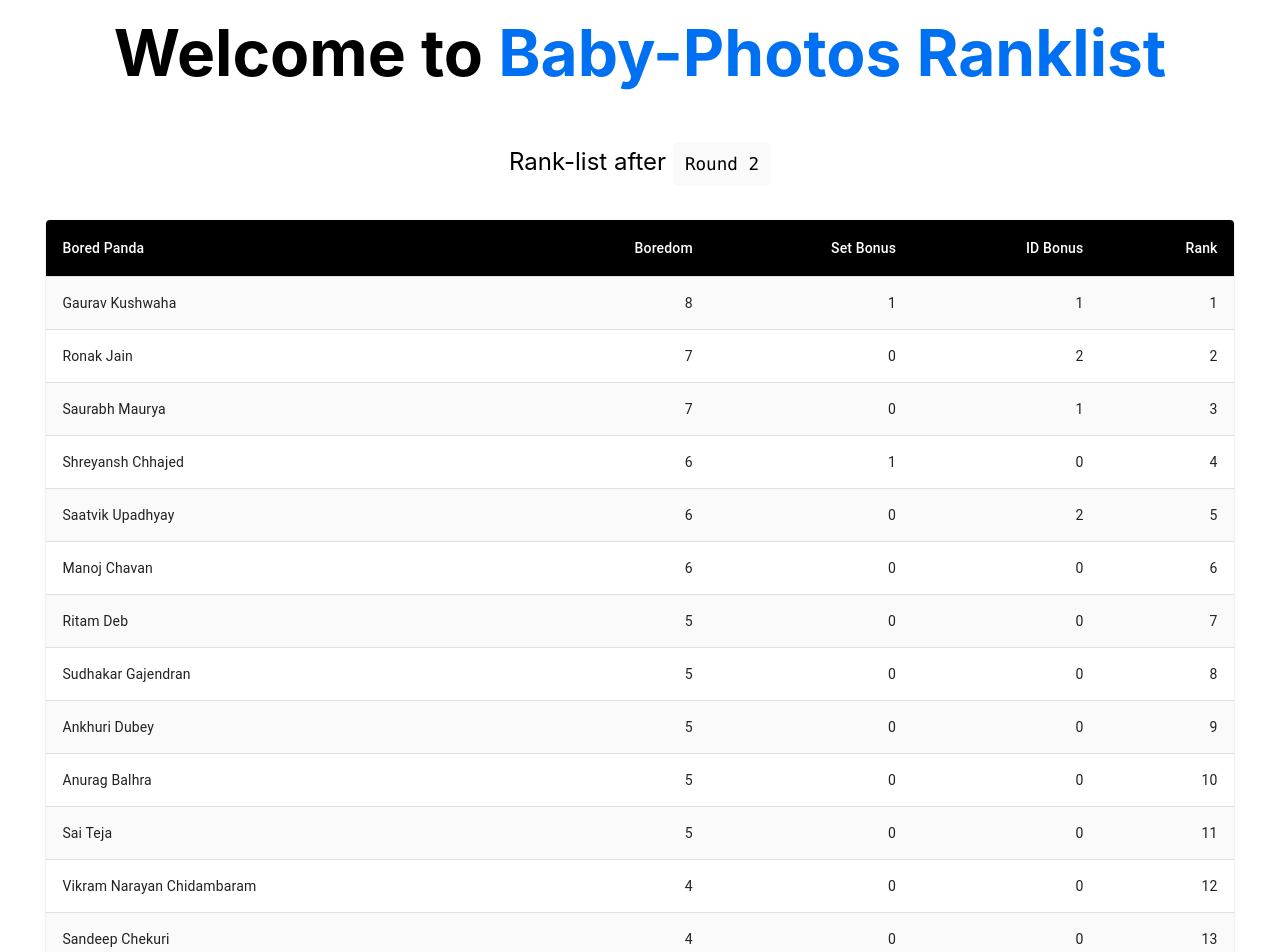
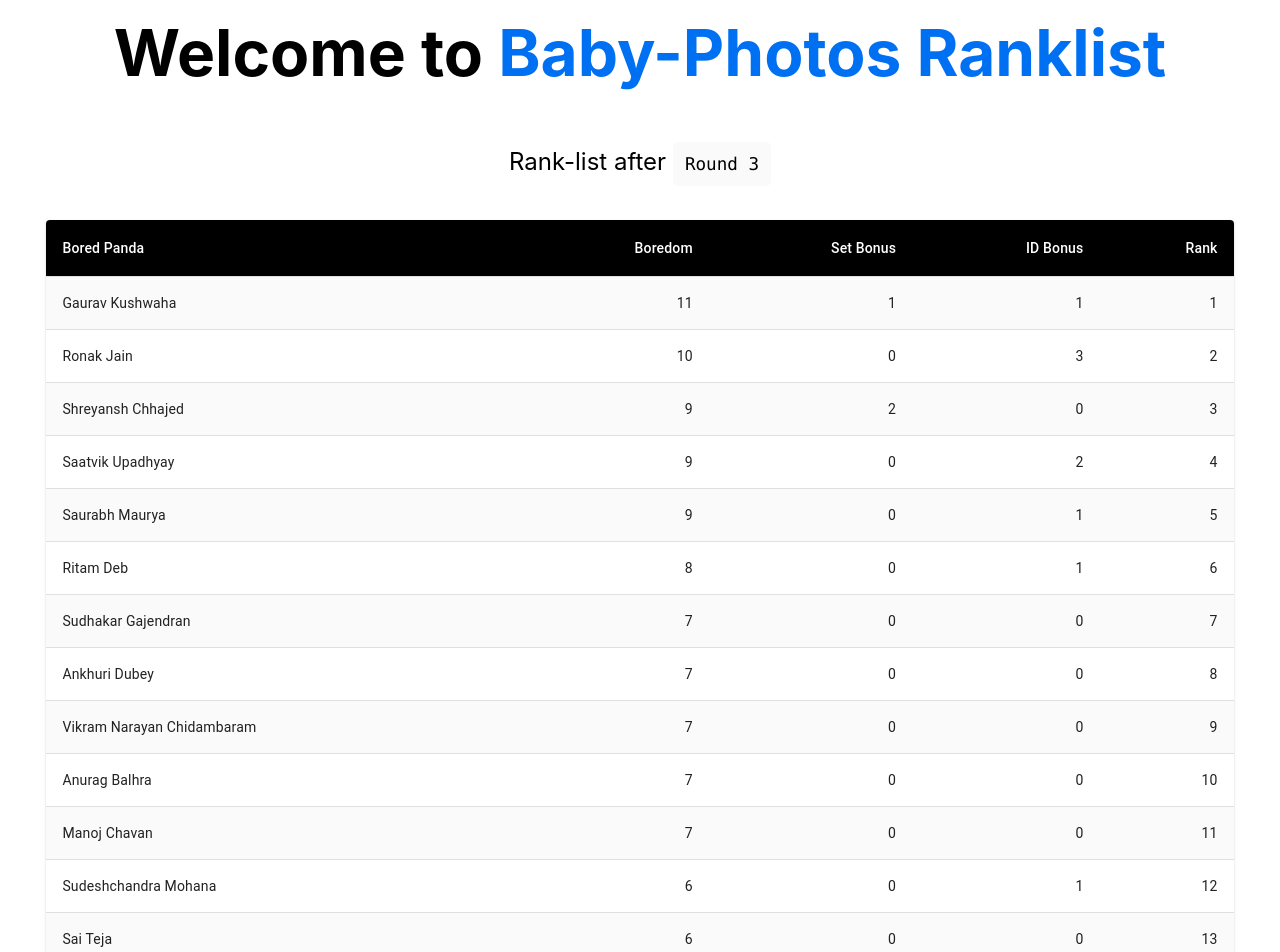
Before and after one commit to priyanshsaxena/photo-dashboard, a Next.js app: page / in a window 1280 px wide. Shown: the top 952 px of the page. Built offline with nearby package versions, Linux system fonts and the light colour scheme.

Commit message:
issue #7: Update rank-list Round-3 (#8)
Closes #7

```diff
--- a/components/RankList.js
+++ b/components/RankList.js
@@ -50,91 +50,91 @@
 const rows = setData([
     {
         "name": "Ritam Deb",
+        "score": 8,
+        "setBonus": 0,
+        "idBonus": 1
+    },
+    {
+        "name": "Sudeshchandra Mohana",
+        "score": 6,
+        "setBonus": 0,
+        "idBonus": 1
+    },
+    {
+        "name": "Saurabh Maurya",
+        "score": 9,
+        "setBonus": 0,
+        "idBonus": 1
+    },
+    {
+        "name": "Saatvik Upadhyay",
+        "score": 9,
+        "setBonus": 0,
+        "idBonus": 2
+    },
+    {
+        "name": "Sudhakar Gajendran",
+        "score": 7,
+        "setBonus": 0,
+        "idBonus": 0
+    },
+    {
+        "name": "Ankhuri Dubey",
+        "score": 7,
+        "setBonus": 0,
+        "idBonus": 0
+    },
+    {
+        "name": "Vikram Narayan Chidambaram",
+        "score": 7,
+        "setBonus": 0,
+        "idBonus": 0
+    },
+    {
+        "name": "Ronak Jain",
+        "score": 10,
+        "setBonus": 0,
+        "idBonus": 3
+    },
+    {
+        "name": "Sandeep Chekuri",
         "score": 5,
         "setBonus": 0,
         "idBonus": 0
     },
     {
-        "name": "Sudeshchandra Mohana",
-        "score": 3,
+        "name": "Anurag Balhra",
+        "score": 7,
         "setBonus": 0,
         "idBonus": 0
     },
     {
-        "name": "Saurabh Maurya",
-        "score": 7,
-        "setBonus": 0,
+        "name": "Gaurav Kushwaha",
+        "score": 11,
+        "setBonus": 1,
         "idBonus": 1
     },
     {
-        "name": "Saatvik Upadhyay",
-        "score": 6,
+        "name": "Manoj Chavan",
+        "score": 7,
         "setBonus": 0,
-        "idBonus": 2
+        "idBonus": 0
     },
     {
-        "name": "Sudhakar Gajendran",
+        "name": "Sarthak Sota",
         "score": 5,
         "setBonus": 0,
         "idBonus": 0
     },
     {
-        "name": "Ankhuri Dubey",
-        "score": 5,
-        "setBonus": 0,
-        "idBonus": 0
-    },
-    {
-        "name": "Vikram Narayan Chidambaram",
-        "score": 4,
-        "setBonus": 0,
-        "idBonus": 0
-    },
-    {
-        "name": "Ronak Jain",
-        "score": 7,
-        "setBonus": 0,
-        "idBonus": 2
-    },
-    {
-        "name": "Sandeep Chekuri",
-        "score": 4,
-        "setBonus": 0,
-        "idBonus": 0
-    },
-    {
-        "name": "Anurag Balhra",
-        "score": 5,
-        "setBonus": 0,
-        "idBonus": 0
-    },
-    {
-        "name": "Gaurav Kushwaha",
-        "score": 8,
-        "setBonus": 1,
-        "idBonus": 1
-    },
-    {
-        "name": "Manoj Chavan",
-        "score": 6,
-        "setBonus": 0,
-        "idBonus": 0
-    },
-    {
-        "name": "Sarthak Sota",
-        "score": 4,
-        "setBonus": 0,
-        "idBonus": 0
-    },
-    {
         "name": "Shreyansh Chhajed",
-        "score": 6,
-        "setBonus": 1,
+        "score": 9,
+        "setBonus": 2,
         "idBonus": 0
     },
     {
         "name": "Sai Teja",
-        "score": 5,
+        "score": 6,
         "setBonus": 0,
         "idBonus": 0
     }
--- a/pages/index.js
+++ b/pages/index.js
@@ -18,7 +18,7 @@
                 Welcome to <a href="/">Baby-Photos Ranklist</a>
               </h1>
                 <p className="description">
-                  Rank-list after <code>Round 2</code>
+                  Rank-list after <code>Round 3</code>
                 </p>
             </main>
 
```
